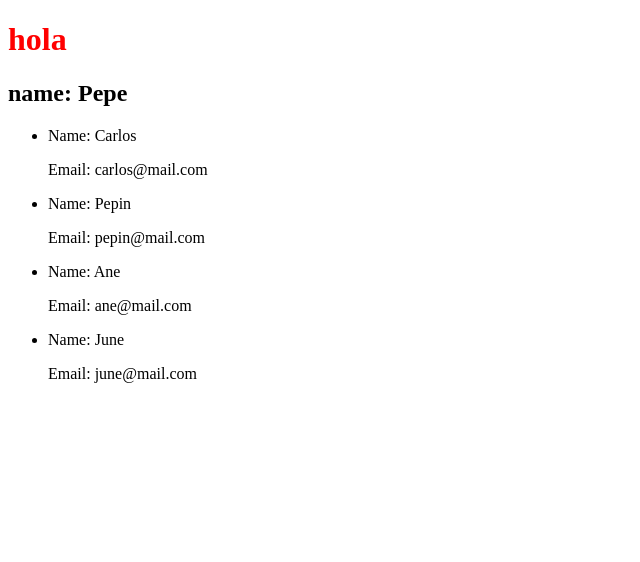
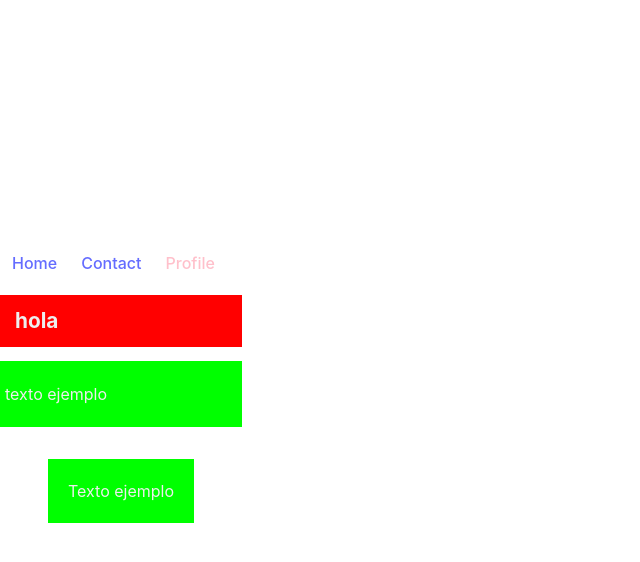
Before and after one commit to AranBeitia/ft-REACT, a React (Vite) app: page / in a window 1280 px wide. Shown: the top 562 px of the page, without its empty margins (0-640 px from the left). Built offline with nearby package versions, Linux system fonts and the light colour scheme.

Commit message:
sass exmples

```diff
--- a/package.json
+++ b/package.json
@@ -11,7 +11,8 @@
   },
   "dependencies": {
     "react": "^18.2.0",
-    "react-dom": "^18.2.0"
+    "react-dom": "^18.2.0",
+    "sass": "^1.63.3"
   },
   "devDependencies": {
     "@types/react": "^18.0.37",
--- a/src/App.css
+++ /dev/null
@@ -1,3 +0,0 @@
-.text-color {
-	color: red;
-}
--- a/src/App.jsx
+++ b/src/App.jsx
@@ -1,36 +1,14 @@
-import './App.css'
-import ListItems from './components/ListItems/ListItems'
-// import WelcomeC from './components/welcomeC/welcomeC'
-// import WelcomeF from './components/welcomeF/welcomeF'
-
-// const Welcome = () => {
-// 	return <h3>Hello The Bridge</h3>
-// }
-
-const name = 'Pepe'
-
-const users = [
-	{ name: 'Carlos', email: 'carlos@mail.com' },
-	{ name: 'Pepin', email: 'pepin@mail.com' },
-	{ name: 'Ane', email: 'ane@mail.com' },
-	{ name: 'June', email: 'june@mail.com' },
-]
+import Header from './components/Header/header'
 
 function App() {
 	return (
 		<div>
-			<h1 className="text-color">hola</h1>
-			<h2>name: {name}</h2>
-			<ListItems items={users} />
-			{/* <Welcome />
-			<WelcomeC name="Carlos" />
-			<WelcomeC name="Maria" />
-			<WelcomeC name="Ane" />
-			<WelcomeC name="Pepelu" />
-			<WelcomeC name="June" />
-			<WelcomeF firstName="Sandro" />
-			<WelcomeF firstName="Sandra" />
-			<WelcomeF firstName="Sandrine" /> */}
+			<Header />
+			<h1 className="invertido">hola</h1>
+			<div className="invertido">
+				<p>texto ejemplo</p>
+			</div>
+			<section>Texto ejemplo</section>
 		</div>
 	)
 }
--- /dev/null
+++ b/src/assets/styles/abstracts/colors.scss
@@ -0,0 +1,3 @@
+$green: #60a491;
+$white: #ffffff;
+$gray: #f5f5f4;
--- /dev/null
+++ b/src/assets/styles/abstracts/mixins.scss
@@ -0,0 +1,22 @@
+@mixin color-invertido($color: lime) {
+	background-color: $color;
+	color: #eee;
+}
+
+h1.invertido {
+	font-size: 1.3em;
+	padding: 15px;
+	@include color-invertido(red);
+}
+
+div.invertido {
+	padding: 5px;
+	@include color-invertido;
+}
+
+section {
+	margin: 2em 3em;
+	padding: 20px;
+	text-align: center;
+	@include color-invertido;
+}
--- a/src/index.css
+++ b/src/assets/styles/base/base.scss
@@ -5,7 +5,7 @@
 
 	color-scheme: light dark;
 	color: rgba(255, 255, 255, 0.87);
-	background-color: #242424;
+	background-color: $green;
 
 	font-synthesis: none;
 	text-rendering: optimizeLegibility;
@@ -18,9 +18,10 @@ a {
 	font-weight: 500;
 	color: #646cff;
 	text-decoration: inherit;
-}
-a:hover {
-	color: #535bf2;
+
+	&:hover {
+		color: #535bf2;
+	}
 }
 
 body {
@@ -46,13 +47,15 @@ button {
 	background-color: #1a1a1a;
 	cursor: pointer;
 	transition: border-color 0.25s;
-}
-button:hover {
-	border-color: #646cff;
-}
-button:focus,
-button:focus-visible {
-	outline: 4px auto -webkit-focus-ring-color;
+
+	&:hover {
+		border-color: #646cff;
+	}
+
+	&:focus,
+	&:focus-visible {
+		outline: 4px auto -webkit-focus-ring-color;
+	}
 }
 
 @media (prefers-color-scheme: light) {
--- /dev/null
+++ b/src/assets/styles/main.scss
@@ -0,0 +1,4 @@
+@import 'abstracts/colors.scss';
+@import 'abstracts/mixins.scss';
+
+@import 'base/base.scss';
--- /dev/null
+++ b/src/components/Header/header.jsx
@@ -0,0 +1,28 @@
+import React from 'react'
+import './header.styles.scss'
+
+const header = () => {
+	return (
+		<nav className="menu-nav">
+			<ul className="menu-nav__list">
+				<li className="menu-nav__list-item">
+					<a href="" className="menu-nav__link">
+						Home
+					</a>
+				</li>
+				<li className="menu-nav__list-item">
+					<a href="" className="menu-nav__link">
+						Contact
+					</a>
+				</li>
+				<li className="menu-nav__list-item">
+					<a href="" className="menu-nav__link menu-nav__link--actived">
+						Profile
+					</a>
+				</li>
+			</ul>
+		</nav>
+	)
+}
+
+export default header
--- /dev/null
+++ b/src/components/Header/header.styles.scss
@@ -0,0 +1,31 @@
+.menu-nav {
+	&__list {
+		margin: 0;
+		padding: 0;
+		list-style: none;
+	}
+
+	&__list-item {
+		display: inline-block;
+	}
+
+	&__link {
+		display: block;
+		padding: 6px 12px;
+		text-decoration: none;
+
+		&:hover {
+			color: red;
+		}
+
+		&--actived {
+			color: pink;
+		}
+	}
+}
+
+// .menu-nav__list
+// .menu-nav__list-item
+// .menu-nav__link--actived
+
+// BEM: Bloque__Element--Modificador
--- a/src/main.jsx
+++ b/src/main.jsx
@@ -1,7 +1,7 @@
 import React from 'react'
 import ReactDOM from 'react-dom/client'
+import './assets/styles/main.scss'
 import App from './App.jsx'
-// import './index.css'
 
 ReactDOM.createRoot(document.getElementById('root')).render(
 	<React.StrictMode>
```
Also changed, not shown: 1 other file (tests, documents, lock files or other folders).
